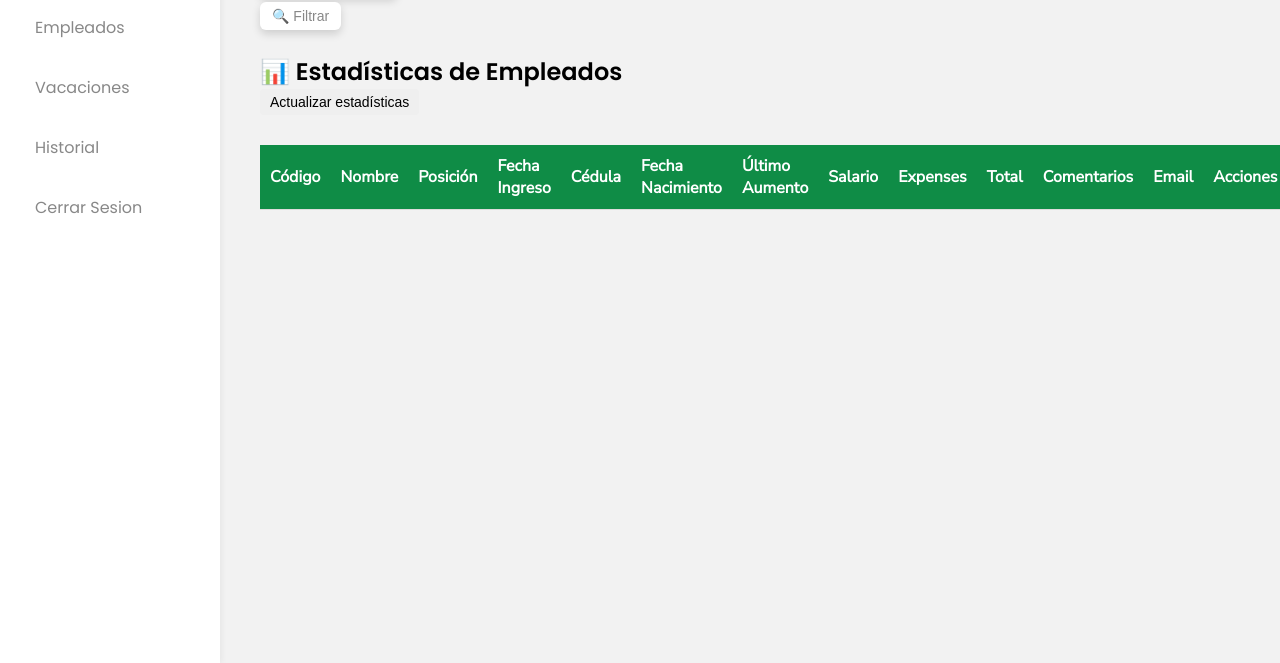
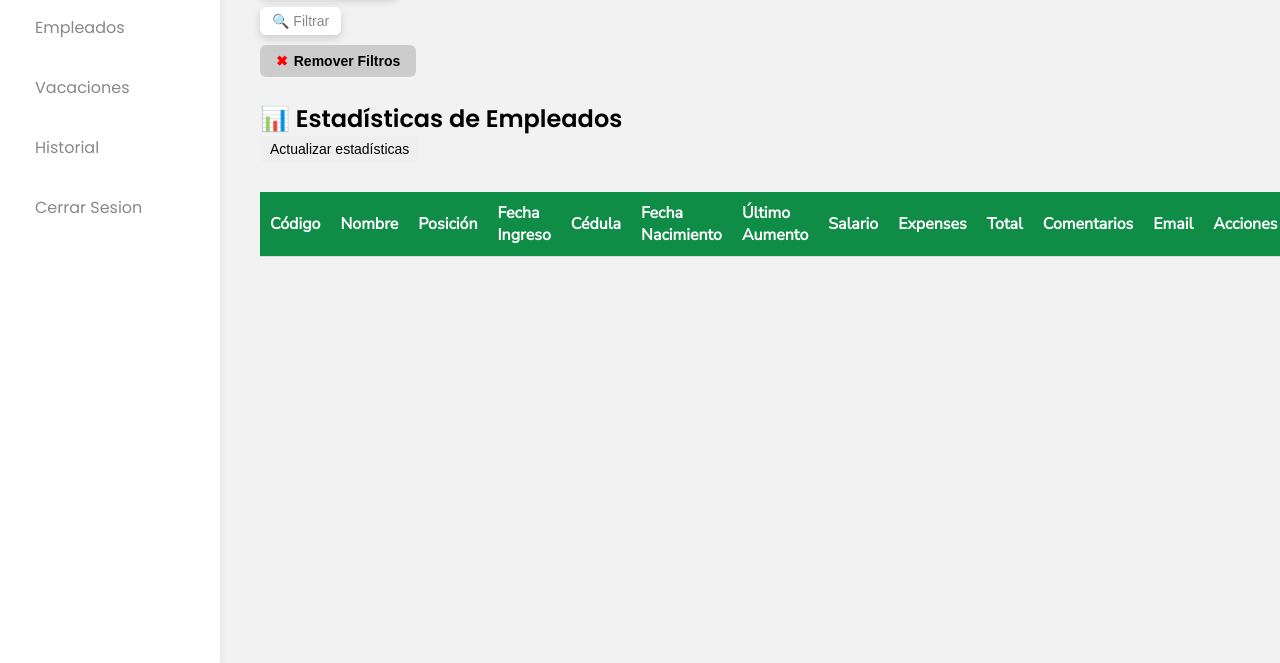
Before and after one commit to jeremias-alc/maestro-empleado, a website: page empleados.html in a window 1280 px wide. Shown: the part 137-800 px from the top of the page. Drawn offline with Linux system fonts and the light colour scheme; no server answers.

Commit message:
Boton para remover filtros agregado

```diff
--- a/css/estilos.css
+++ b/css/estilos.css
@@ -186,7 +186,7 @@ button.delete {
   font-size: 14px;
   cursor: pointer;
   transition: background-color 0.2s ease;
-  margin-top: 5px;
+  margin-top: 10px;
 }
 
 .btn-nuevo:hover {
@@ -395,3 +395,19 @@ tbody tr:hover {
     max-height: 80vh;
   }
 }
+
+.btn-remover {
+  background-color: #ccc;
+  color: #000;
+  border: none;
+  padding: 8px 16px;
+  border-radius: 6px;
+  cursor: pointer;
+  font-weight: bold;
+  margin-top: 10px;
+  transition: background-color 0.3s;
+}
+
+.btn-remover:hover {
+  background-color: #bbb;
+}
--- a/empleados.html
+++ b/empleados.html
@@ -42,6 +42,8 @@
 
         <!-- Botón para mostrar/ocultar filtros -->
         <div><button id="btn-filtrar-empleados" class="btn-filtro">🔍 Filtrar</button></div>
+
+        <button id="quitar-filtros" class="btn-remover"><span style="color: red; font-weight: bold; margin-right: 6px;">✖</span>Remover Filtros </button>
 
         <div class="modal" id="modal-filtros">
   <div class="modal-contenido">
--- a/js/main.js
+++ b/js/main.js
@@ -25,6 +25,14 @@ document.getElementById('btn-filtrar-empleados').addEventListener('click', funct
 
 document.getElementById('cerrar-modal-filtros').addEventListener('click', function () {
   document.getElementById('modal-filtros').style.display = 'none';
+});
+
+document.getElementById('quitar-filtros').addEventListener('click', () => {
+  // Limpia el formulario de filtros si lo deseas
+  document.getElementById('form-filtro-empleado')?.reset();
+
+  // Cargar todos los empleados
+  cargarEmpleados(); // o la función que use tu tabla por defecto
 });
 
 function cargarEmpleados() {
```
